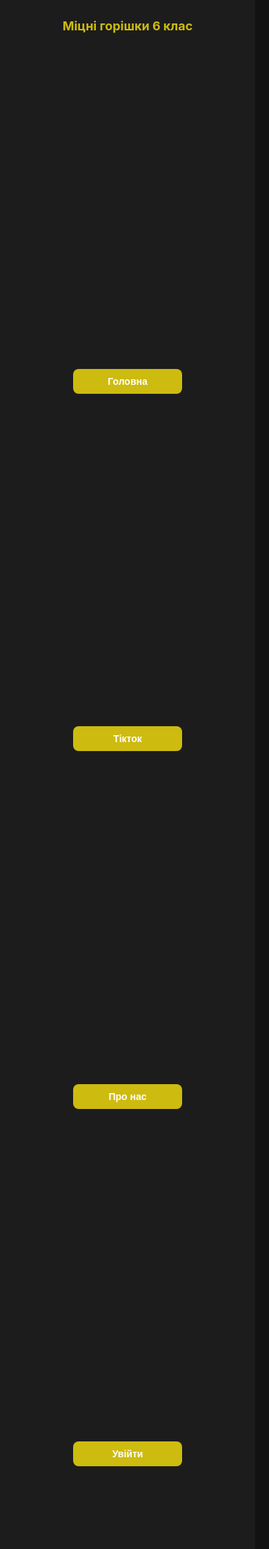
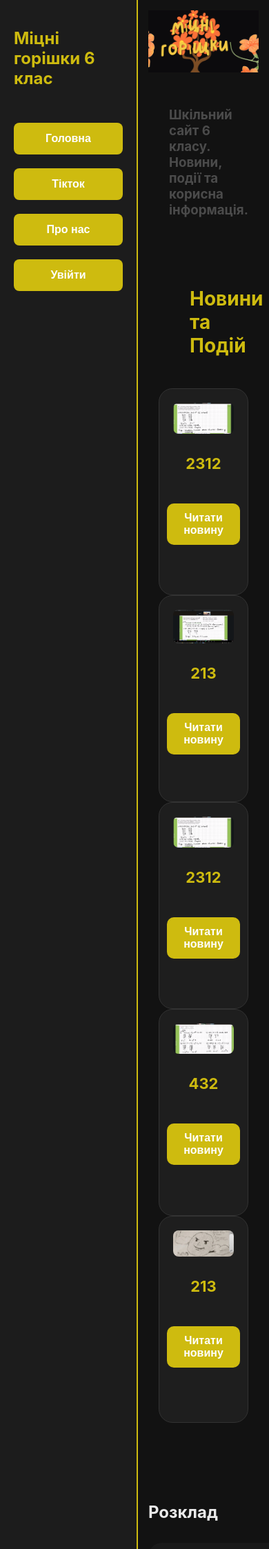
Before and after one commit to vova916/Site, a Flask app: page / in a window 390 px wide. Shown: the top 2246 px of the page at 69% size. Run offline with Flask 3, Linux system fonts and the light colour scheme; the visitor is signed in with stand-in values (Sample User, id 1); data comes from the database, SQL or seed files in the repository.

Commit message:
Update style.css

```diff
--- a/static/style.css
+++ b/static/style.css
@@ -360,84 +360,19 @@ body {
   }
 }
 
-/* ------------------ Адаптив ------------------ */
-
-/* Планшети і телефони */
 @media (max-width: 1024px) {
-  body {
-    flex-direction: column;
-  }
-
-  .sidebar {
-    width: 100%;
-    height: auto;
-    flex-direction: row;
-    flex-wrap: wrap;
-    justify-content: center;
-    border-right: none;
-    border-bottom: 2px solid #cebb0f;
-    padding: 15px 10px;
-  }
-
-  .sidebar h1 {
-    font-size: 18px;
-    margin-bottom: 10px;
-    width: 100%;
-    text-align: center;
-  }
-
-  .sidebar button {
-    width: 45%;
-    margin: 5px;
-    font-size: 14px;
-    padding: 10px;
-  }
-
-  .main-content {
-    padding: 15px 10px;
-  }
-
-  .banner {
-    height: 200px;
-    margin-bottom: 30px;
-  }
-
-  .rozclad {
-    width: 95%;
-    padding: 20px;
-  }
-
-  .rozclad img {
-    height: 500px;
-  }
-
+  .main-content,
+  .news-container,
+  .rozclad,
   .memory-container {
-    grid-template-columns: 1fr;
-    padding: 20px;
-    gap: 25px;
-  }
-
-  .memory-card {
-    padding: 25px;
-  }
-
-  .memory-card img {
-    max-height: 400px;
-    margin-bottom: 20px;
-  }
-
-  .memory-card h2 {
-    font-size: 1.8rem;
-  }
-
-  .memory-card p {
-    font-size: 1rem;
+    display: block;
+    opacity: 1;
+    padding: 15px;
   }
 
   .news-container {
     grid-template-columns: 1fr;
     gap: 20px;
-    padding: 0 10px;
   }
 
   .news-card {
@@ -458,12 +393,7 @@ body {
     align-items: center;
   }
 
-  .news-card-content > *:not(button) {
-    order: 1;
-  }
-
   .news-card button {
-    order: 2;
     margin-top: 15px;
     align-self: center;
   }
```
